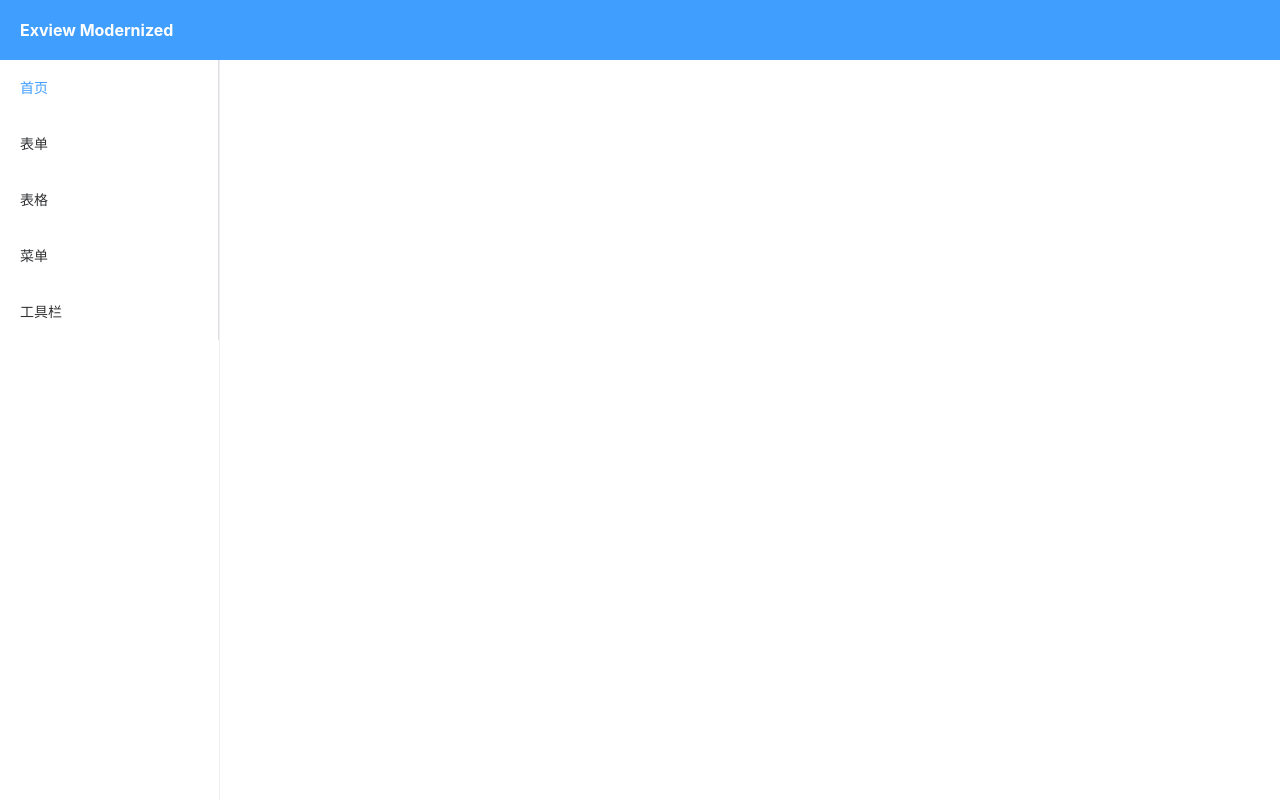
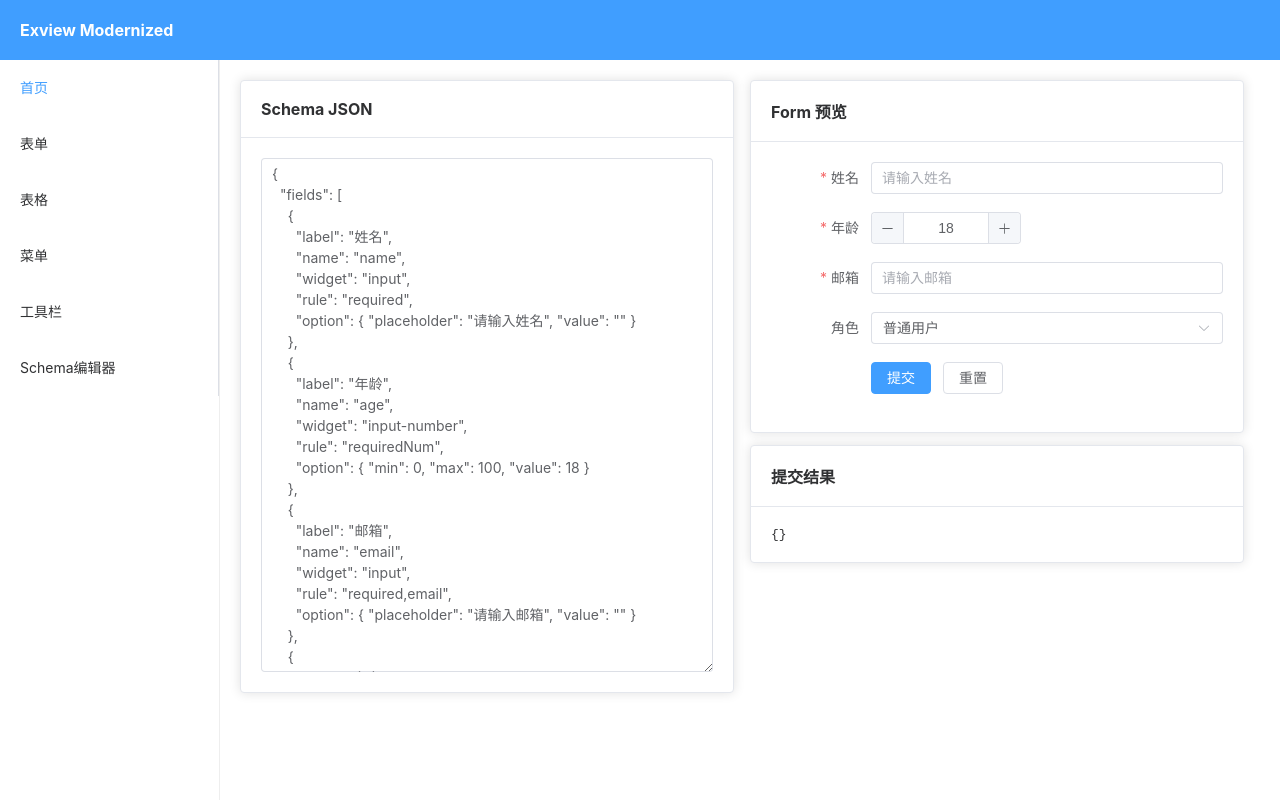
Before and after one commit to LiDengHui/exview, a Vue app in the folder apps/web/: page /schema-playground in a window 1280 px wide. Built offline with nearby package versions, Linux system fonts and the light colour scheme.

Commit message:
feat(web): add schema json playground with live form preview

```diff
--- a/apps/web/src/App.vue
+++ b/apps/web/src/App.vue
@@ -9,6 +9,7 @@
           <el-menu-item index="/table">表格</el-menu-item>
           <el-menu-item index="/menu">菜单</el-menu-item>
           <el-menu-item index="/toolbar">工具栏</el-menu-item>
+          <el-menu-item index="/schema-playground">Schema编辑器</el-menu-item>
         </el-menu>
       </el-aside>
       <el-main>
--- a/apps/web/src/router/index.ts
+++ b/apps/web/src/router/index.ts
@@ -5,7 +5,8 @@ export const routes = [
   { path: '/form', component: () => import('../views/FormView.vue') },
   { path: '/table', component: () => import('../views/TableView.vue') },
   { path: '/menu', component: () => import('../views/MenuView.vue') },
-  { path: '/toolbar', component: () => import('../views/ToolbarView.vue') }
+  { path: '/toolbar', component: () => import('../views/ToolbarView.vue') },
+  { path: '/schema-playground', component: () => import('../views/SchemaPlaygroundView.vue') }
 ]
 
 export const router = createRouter({
--- /dev/null
+++ b/apps/web/src/views/SchemaPlaygroundView.vue
@@ -0,0 +1,131 @@
+<script setup lang="ts">
+import { computed, ref } from 'vue'
+import { ElMessage } from 'element-plus'
+import { SchemaForm } from '@exview/schema-form'
+import type { FormSchema } from '@exview/schema-shared'
+
+const schemaText = ref(`{
+  "fields": [
+    {
+      "label": "姓名",
+      "name": "name",
+      "widget": "input",
+      "rule": "required",
+      "option": { "placeholder": "请输入姓名", "value": "" }
+    },
+    {
+      "label": "年龄",
+      "name": "age",
+      "widget": "input-number",
+      "rule": "requiredNum",
+      "option": { "min": 0, "max": 100, "value": 18 }
+    },
+    {
+      "label": "邮箱",
+      "name": "email",
+      "widget": "input",
+      "rule": "required,email",
+      "option": { "placeholder": "请输入邮箱", "value": "" }
+    },
+    {
+      "label": "角色",
+      "name": "role",
+      "widget": "select",
+      "option": {
+        "value": "user",
+        "options": [
+          { "label": "管理员", "value": "admin" },
+          { "label": "普通用户", "value": "user" }
+        ]
+      }
+    }
+  ],
+  "toolbar": "submit,reset"
+}`)
+
+const parseError = ref('')
+const resultText = ref('{}')
+
+const schema = computed<FormSchema | null>(() => {
+  try {
+    parseError.value = ''
+    return JSON.parse(schemaText.value) as FormSchema
+  } catch (error) {
+    parseError.value = (error as Error).message
+    return null
+  }
+})
+
+function onSubmit(model: Record<string, unknown>) {
+  resultText.value = JSON.stringify(model, null, 2)
+  ElMessage.success('表单提交成功')
+}
+
+function onReset(model: Record<string, unknown>) {
+  resultText.value = JSON.stringify(model, null, 2)
+}
+</script>
+
+<template>
+  <el-row :gutter="16" class="playground">
+    <el-col :span="12">
+      <el-card>
+        <template #header>
+          <strong>Schema JSON</strong>
+        </template>
+        <el-input
+          v-model="schemaText"
+          type="textarea"
+          :rows="24"
+          placeholder="在这里编辑 form schema JSON"
+        />
+        <el-alert
+          v-if="parseError"
+          title="JSON 解析失败"
+          :description="parseError"
+          type="error"
+          show-icon
+          class="mt"
+        />
+      </el-card>
+    </el-col>
+
+    <el-col :span="12">
+      <el-card>
+        <template #header>
+          <strong>Form 预览</strong>
+        </template>
+        <SchemaForm
+          v-if="schema"
+          :schema="schema"
+          @submit="onSubmit"
+          @reset="onReset"
+        />
+        <el-empty v-else description="请修复左侧 JSON" />
+      </el-card>
+
+      <el-card class="mt">
+        <template #header>
+          <strong>提交结果</strong>
+        </template>
+        <pre class="result">{{ resultText }}</pre>
+      </el-card>
+    </el-col>
+  </el-row>
+</template>
+
+<style scoped>
+.playground {
+  width: 100%;
+}
+
+.mt {
+  margin-top: 12px;
+}
+
+.result {
+  margin: 0;
+  white-space: pre-wrap;
+  word-break: break-word;
+}
+</style>
```
